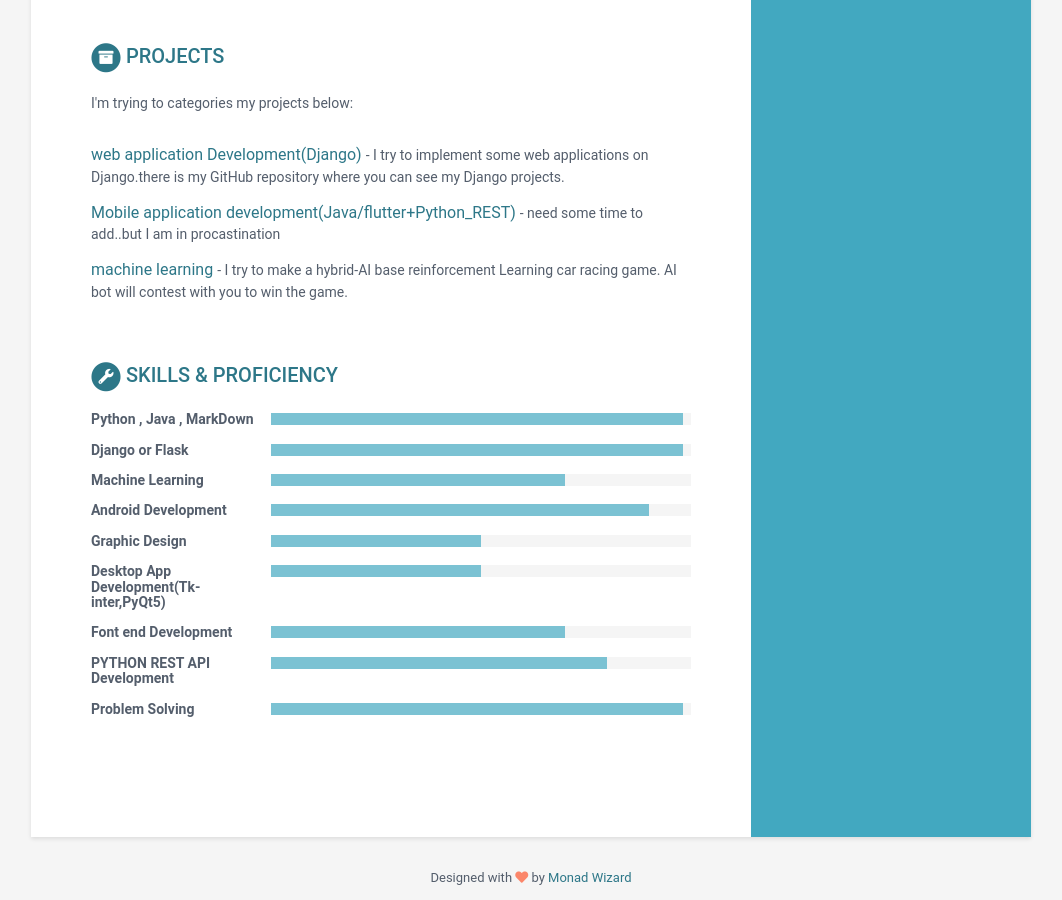
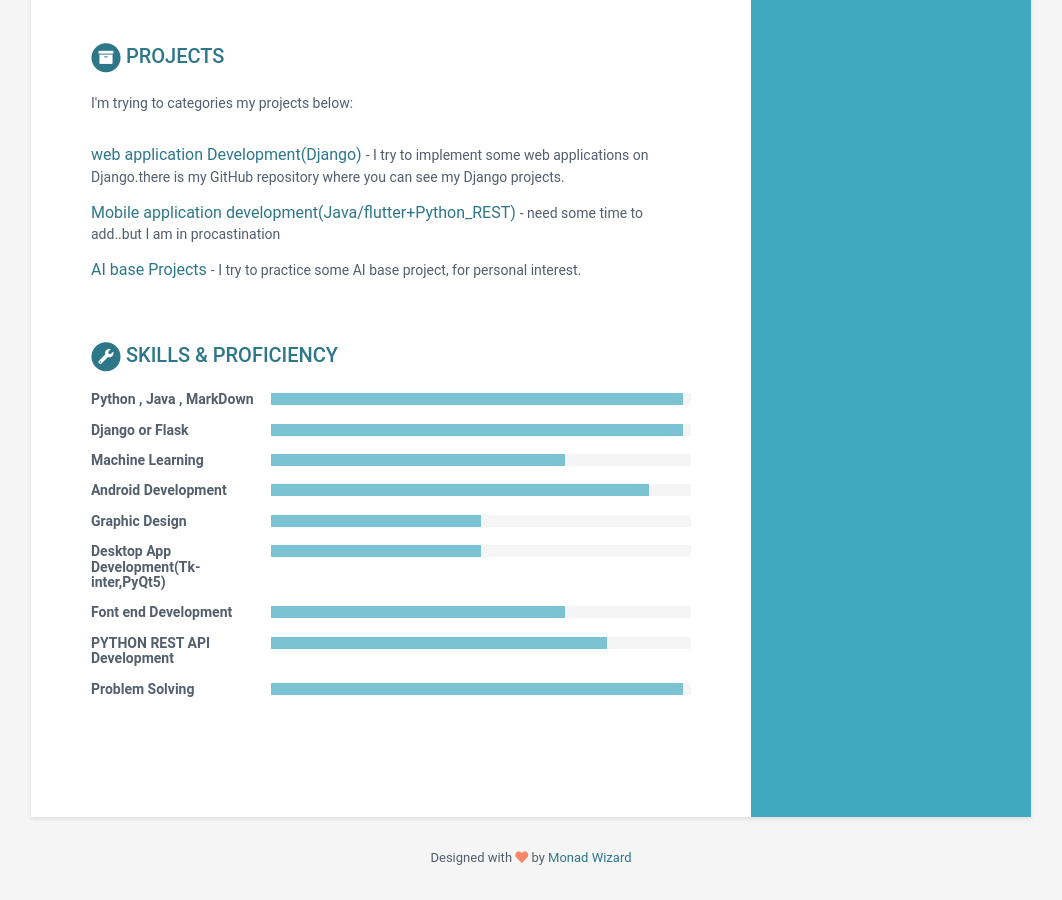
Before and after one commit to MonadWizard/online_resume.github.io, a Jekyll site: the page built from index.html, in a window 1280 px wide and 900 px high, scrolled down 1142 px. Shown: the whole window, without its empty margins (109-1171 px from the left). Built offline with Jekyll 4.4.1, drawn with Linux system fonts in a browser that asks for light colours.

Commit message:
Update data.yml

```diff
--- a/_data/data.yml
+++ b/_data/data.yml
@@ -115,9 +115,9 @@ projects:
         link: "#"
         tagline: "need some time to add..but I am in procastination"
 
-      - title: machine learning
-        link: "https://github.com/MonadWizard/hybride-AI_car-game"
-        tagline: "I try to make a hybrid-AI base reinforcement Learning car racing game. AI bot will contest with you to win the game. "
+      - title: AI base Projects
+        link: "https://github.com/MonadWizard?tab=repositories&q=AI+&type=&language="
+        tagline: "I try to practice some AI base project, for personal interest. "
 
 
 
```
